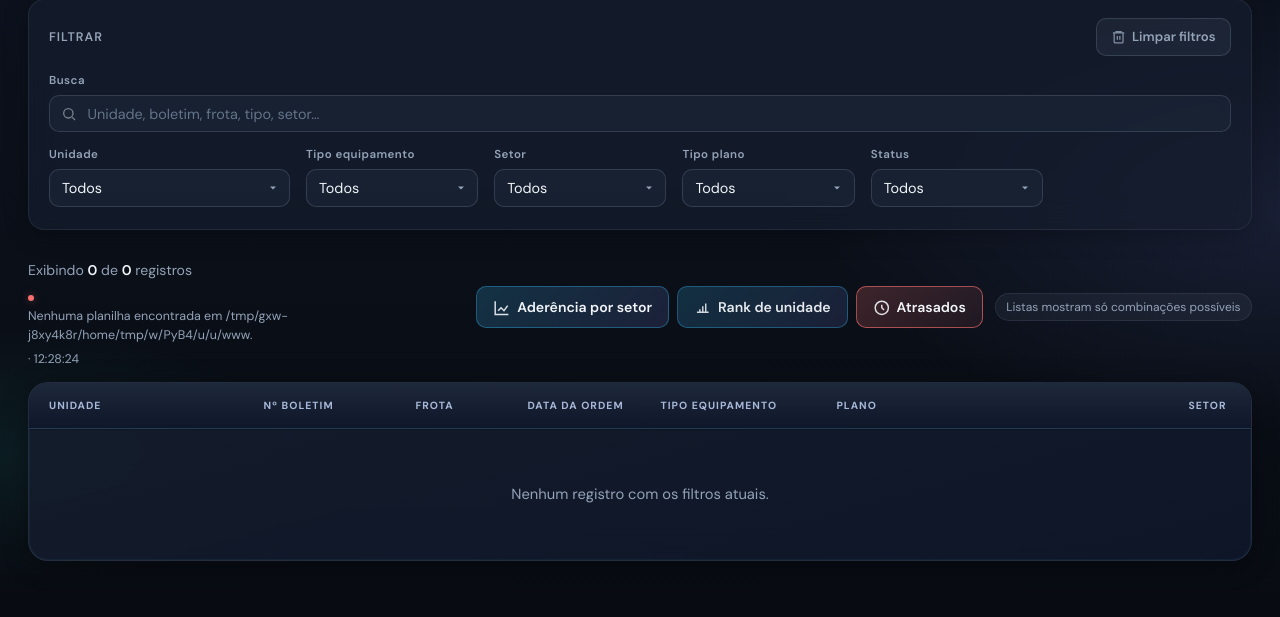
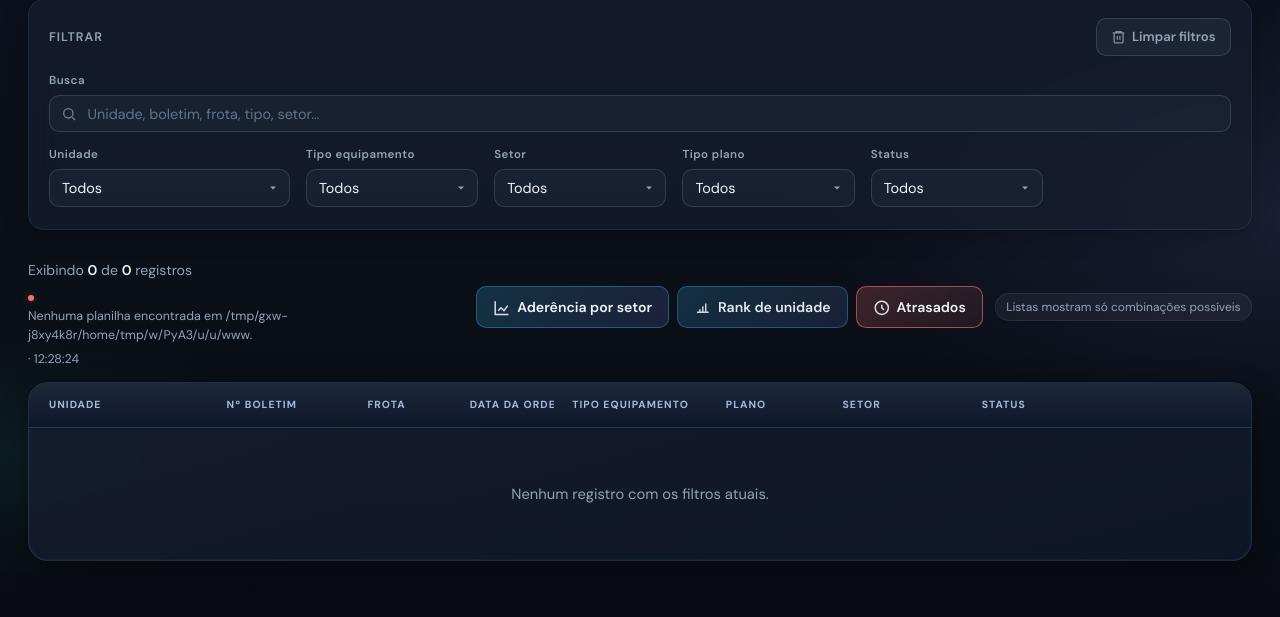
Before and after one commit to eduardoamorim1992/prog, a Flask app: template templates/index.html in a window 1280 px wide. Shown: the part 190-807 px from the top of the page. Run offline with Flask 3, Linux system fonts and the light colour scheme; the template is opened without the code that fills it: most values are stand-ins (such as "Sample title", 1, 10 or a date in 2020); data that the repository does not hold is empty.

Commit message:
Sua mensagem

```diff
--- a/templates/index.html
+++ b/templates/index.html
@@ -383,7 +383,7 @@
       border-collapse: separate;
       border-spacing: 0;
       font-size: 0.875rem;
-      table-layout: auto;
+      table-layout: fixed;
     }
     .data-table thead {
       position: sticky;
@@ -419,41 +419,27 @@
       overflow-wrap: break-word;
       word-break: normal;
     }
-    /* Larguras mínimas para não “esmagar” texto em ecrãs largos */
+    /* Larguras: colgroup + table-layout fixed; nowrap só onde precisa */
     @media (min-width: 640px) {
-      .data-table th:nth-child(1),
-      .data-table td:nth-child(1) {
-        min-width: 13.5rem;
-      }
-      .data-table th:nth-child(2),
-      .data-table td:nth-child(2) {
-        min-width: 9.5rem;
-      }
       .data-table th:nth-child(3),
       .data-table td:nth-child(3) {
-        min-width: 7rem;
         white-space: nowrap;
       }
       .data-table th:nth-child(4),
       .data-table td:nth-child(4) {
-        min-width: 7.5rem;
         white-space: nowrap;
       }
-      .data-table th:nth-child(5),
-      .data-table td:nth-child(5) {
-        min-width: 11rem;
-      }
+      /* Plano + Setor: menos espaço entre as duas colunas */
       .data-table th:nth-child(6),
       .data-table td:nth-child(6) {
-        min-width: 22rem;
+        padding-right: 0.45rem;
       }
       .data-table th:nth-child(7),
       .data-table td:nth-child(7) {
-        min-width: 9rem;
+        padding-left: 0.45rem;
       }
       .data-table th:nth-child(8),
       .data-table td:nth-child(8) {
-        min-width: 8.5rem;
         white-space: nowrap;
       }
     }
@@ -1097,6 +1083,16 @@
     <div class="table-card">
       <div class="table-scroll">
         <table class="data-table">
+          <colgroup>
+            <col style="width: 14%" />
+            <col style="width: 11%" />
+            <col style="width: 8%" />
+            <col style="width: 8%" />
+            <col style="width: 12%" />
+            <col style="width: 10%" />
+            <col style="width: 10%" />
+            <col style="width: 27%" />
+          </colgroup>
           <thead>
             <tr>
               <th>Unidade</th>
```
Also changed, not shown: templates/dashboard.html (+47 -3 lines), 1 other file.
